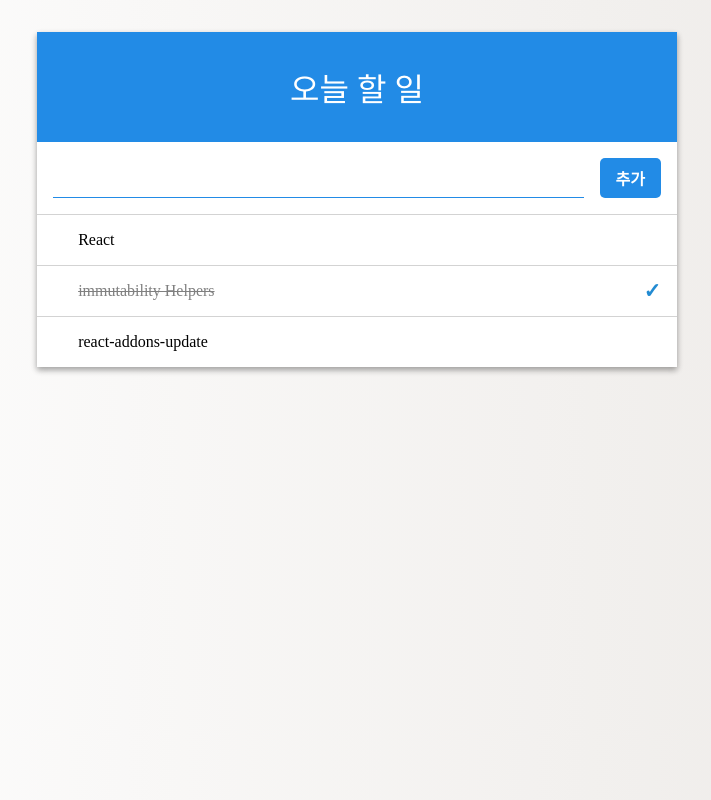
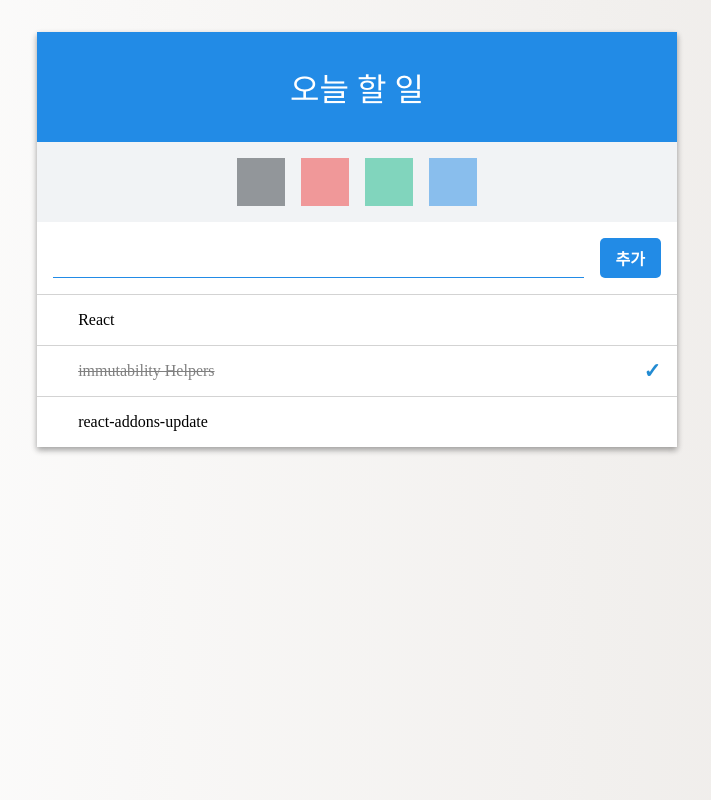
Before and after one commit to dorothy7964/react_todo-list-update, a React (Create React App) app: page / in a window 1280 px wide. Shown: the whole page, without its empty margins (283-994 px from the left). Built offline with nearby package versions, Linux system fonts and the light colour scheme.

Commit message:
Palette 추가
색상 선택

```diff
--- a/src/App.js
+++ b/src/App.js
@@ -4,6 +4,9 @@ import update from 'react-addons-update';
 import TodoTemplate from './components/TodoTemplate';
 import TodoItemList from './components/TodoItemList';
 import Form from './components/Form';
+import Palette from './components/Palette';
+
+const colors = ['#343a40', '#f03e3e', '#12b886', '#228ae6'];
 
 class App extends Component {
 
@@ -73,7 +76,7 @@ class App extends Component {
   }
 
   render() {
-    const {input, todos} = this.state;
+    const {input, selectColor, todos} = this.state;
 
     const {
       handleChange,
@@ -85,6 +88,12 @@ class App extends Component {
 
     return(
       <TodoTemplate
+        palette={(
+          <Palette
+            colors={colors}
+            selectColor={selectColor}
+          />
+        )}
         form={(
           <Form
             value={input}
--- /dev/null
+++ b/src/components/Palette.css
@@ -0,0 +1,18 @@
+.Palette {
+  display: flex;
+  justify-content: center;
+}
+
+.color {
+  opacity: 0.5;
+  width: 3rem;
+  height: 3rem;
+}
+
+.color:hover {
+  opacity: 0.75;
+}
+
+.color + .color {
+  margin-left: 1rem;
+}
--- /dev/null
+++ b/src/components/Palette.js
@@ -0,0 +1,30 @@
+import React from 'react';
+import './Palette.css';
+
+const Color = ({color,active}) => {
+  return (
+    <div
+      className="color"
+      style={{background : color}}>
+    </div>
+  )
+}
+
+const Palette = ({colors,selectColor}) => {
+
+  const colorList = colors.map(
+    (color) => (
+      <Color
+        color={color}
+      />
+    )
+  );
+
+  return (
+    <div className="Palette">
+      {colorList}
+    </div>
+  )
+}
+
+export default Palette;
--- a/src/components/TodoTemplate.css
+++ b/src/components/TodoTemplate.css
@@ -21,6 +21,11 @@
   color: white;
 }
 
+.palette-wrapper {
+  padding: 1rem;
+  background-color: #f1f3f5;
+}
+
 .form-wrapper {
   padding: 1rem;
   border-bottom: 1px solid lightgray;
--- a/src/components/TodoTemplate.js
+++ b/src/components/TodoTemplate.js
@@ -1,10 +1,14 @@
 import React from 'react';
 import './TodoTemplate.css';
 
-const TodoTemplate = ({form, children}) => {
+const TodoTemplate = ({palette,form,children}) => {
   return (
     <main className="todoTemplate">
       <div className="todo-title">오늘 할 일</div>
+
+      <section className="palette-wrapper">
+        {palette}
+      </section>
 
       <section className="form-wrapper">
         {form}
```
